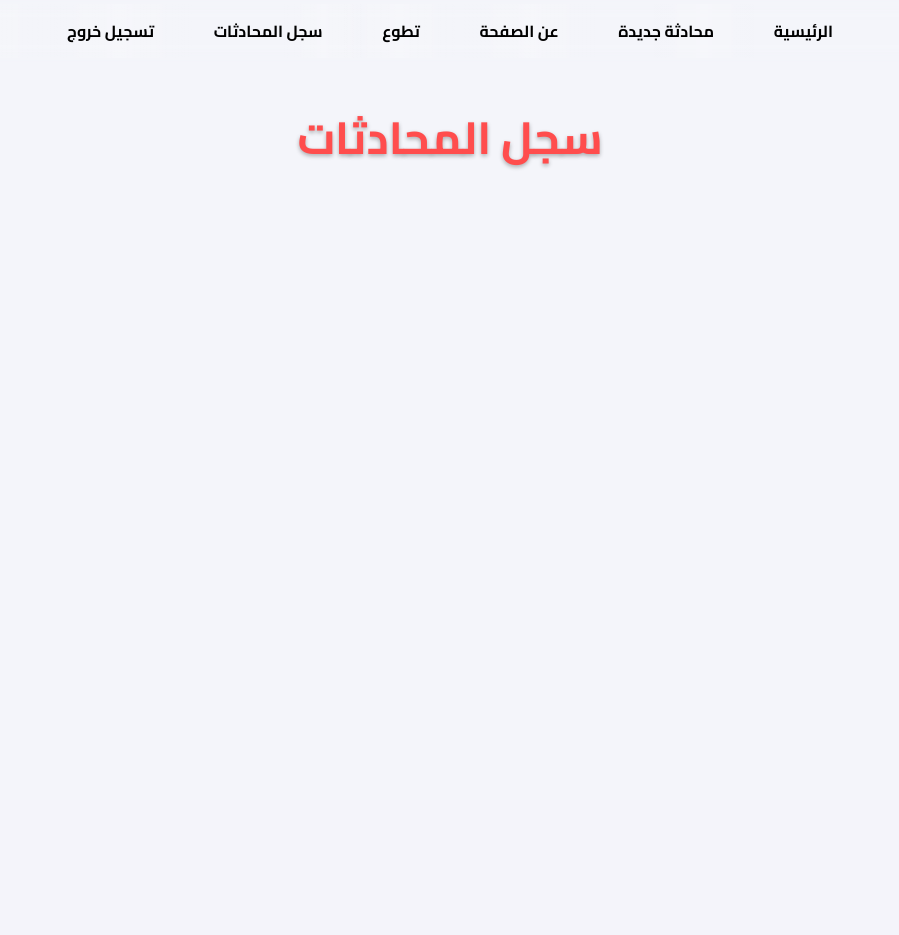
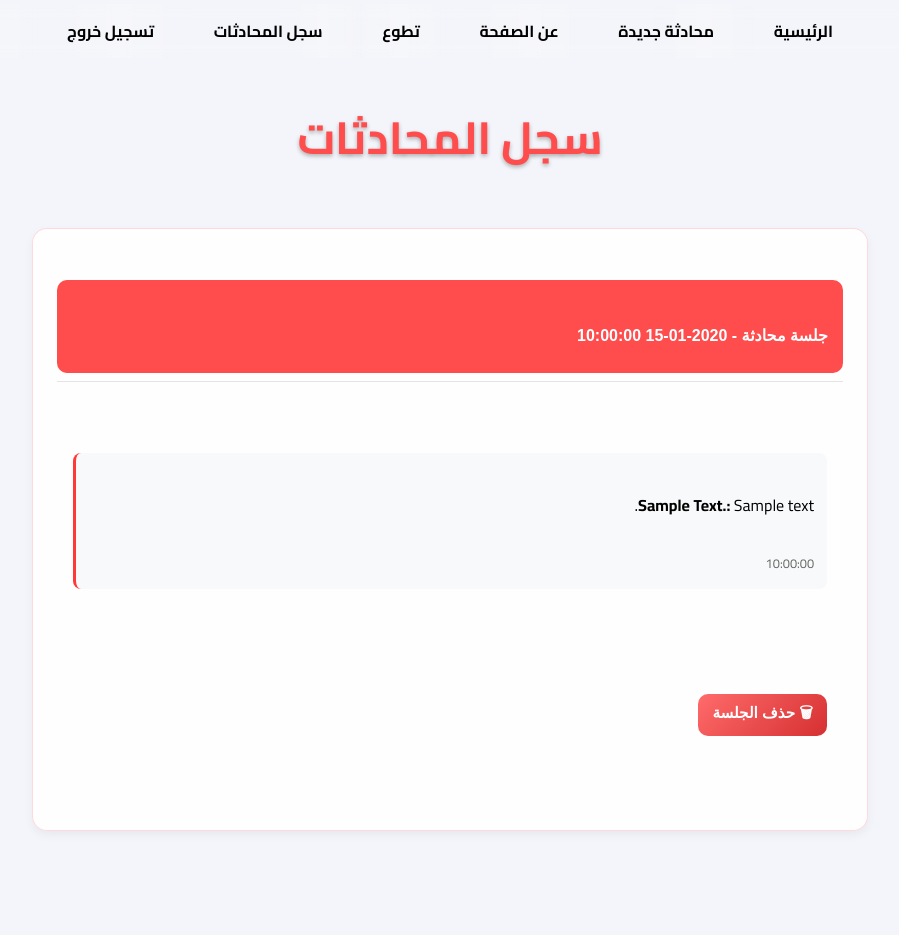
Before and after one commit to asma100/Monqez_lifesaver, a Flask app: page /history in a window 1280 px wide. Shown: the whole page, without its empty margins (190-1089 px from the left). Before the commit the page ends 169 px from the top, so only its background shows below. Run offline with Flask 3, Linux system fonts and the light colour scheme; a user stored in the database is signed in; tables that the repository leaves empty hold one stand-in row (values such as "Sample post").

Commit message:
editing  history  page

```diff
--- a/app/models.py
+++ b/app/models.py
@@ -43,7 +43,7 @@ class Volunteer(db.Model):
 class ChatHistory(db.Model):
     id = db.Column(db.Integer, primary_key=True)
     user_id = db.Column(db.Integer, db.ForeignKey('User.id'), nullable=False)
-    session_id = db.Column(db.String(50), nullable=False)  # Group conversations
+    session_id = db.Column(db.String(50), nullable=False)
     content = db.Column(db.Text, nullable=False)
     message_type = db.Column(db.String(10), nullable=False)  # 'user' or 'bot'
     timestamp = db.Column(db.DateTime, default=datetime.utcnow)
@@ -51,4 +51,4 @@ class ChatHistory(db.Model):
     user = db.relationship('User', backref='chat_history')
 
     def __repr__(self):
-        return f"<ChatHistory {self.user_id} - {self.session_id} - {self.message_type}>"
+        return f"<ChatHistory {self.user_id} - {self.session_id or 'legacy'} - {self.message_type or 'combined'}>"
--- a/app/routes.py
+++ b/app/routes.py
@@ -130,9 +130,8 @@ def chat():
     answer = None
     user_coords = session.get('user_coords')
 
-    # Start new conversation session when visiting chat page
-    if 'chat_session_id' not in session:
-        session['chat_session_id'] = str(uuid.uuid4())
+    # Always create a new conversation session when visiting chat page
+    session['chat_session_id'] = str(uuid.uuid4())
 
     print(user_coords)  # ← Get user location
 
@@ -143,30 +142,20 @@ def chat():
 
     return render_template('chatbot.html', query=query, answer=answer)
 
-@app.route('/new_chat')
-def new_chat():
-    """Start a new conversation session"""
-    session['chat_session_id'] = str(uuid.uuid4())
-    return redirect(url_for('chat'))
-
 @app.route('/history')
 @login_required
 def history():
-    # Group chats by session_id and order by timestamp
-    chats = ChatHistory.query.filter_by(user_id=current_user.id).order_by(ChatHistory.session_id, ChatHistory.timestamp).all()
+    # Get all chat history for current user
+    chats = ChatHistory.query.filter_by(user_id=current_user.id).order_by(ChatHistory.timestamp.desc()).all()
 
     # Group conversations by session_id
     conversations = {}
     for chat in chats:
-        if hasattr(chat, 'session_id'):
-            if chat.session_id not in conversations:
-                conversations[chat.session_id] = []
-            conversations[chat.session_id].append(chat)
-        else:
-            # Handle old format (before session_id was added)
-            if 'legacy' not in conversations:
-                conversations['legacy'] = []
-            conversations['legacy'].append(chat)
+        session_key = chat.session_id
+
+        if session_key not in conversations:
+            conversations[session_key] = []
+        conversations[session_key].append(chat)
 
     return render_template("history.html", conversations=conversations)
 
--- a/app/static/history.css
+++ b/app/static/history.css
@@ -173,6 +173,35 @@ body, html {
     border-top: 1px solid rgba(0, 0, 0, 0.1);
 }
 
+.message {
+    background-color: #f8f9fa;
+    padding: 0.8rem;
+    margin-bottom: 0.5rem;
+    border-radius: 8px;
+    border-left: 3px solid #ff3838;
+}
+
+.message:last-child {
+    margin-bottom: 1rem;
+}
+
+.message p {
+    margin-bottom: 0.3rem;
+    line-height: 1.5;
+}
+
+.message small {
+    color: #666;
+    font-size: 0.8rem;
+}
+
+.no-history {
+    text-align: center;
+    padding: 2rem;
+    color: #666;
+    font-style: italic;
+}
+
 
 /* Responsive */
 @media (max-width: 768px) {
--- a/app/templates/history.html
+++ b/app/templates/history.html
@@ -36,6 +36,32 @@
 </div>
 
 <div class="history-container">
+    {% if conversations %}
+        <!-- New format: Sessions with messages -->
+        {% for session_id, session_chats in conversations.items() %}
+        <div class="chat-entry">
+            <button class="collapse-toggle">
+                {% if session_id == 'legacy' %}
+                    محادثات قديمة
+                {% else %}
+                    جلسة محادثة - {{ session_chats[0].timestamp.strftime('%Y-%m-%d %H:%M:%S') }}
+                {% endif %}
+            </button>
+            <div class="chat-content">
+                {% for chat in session_chats %}
+                    <div class="message">
+                        <p><strong>{{ chat.message_type|title }}:</strong> {{ chat.content.replace('\n', '<br>') | safe }}</p>
+                        <small>{{ chat.timestamp.strftime('%H:%M:%S') }}</small>
+                    </div>
+                {% endfor %}
+                <form action="{{ url_for('delete_chat', chat_id=session_chats[0].id) }}" method="post">
+                    <button class="delete-button" type="submit">🗑 حذف الجلسة</button>
+                </form>
+            </div>
+        </div>
+        {% endfor %}
+    {% else %}
+        <!-- Old format: Individual chats -->
         {% for chat in chats %}
         <div class="chat-entry">
             <button class="collapse-toggle">
@@ -49,6 +75,13 @@
             </div>
         </div>
         {% endfor %}
+    {% endif %}
+
+    {% if not conversations and not chats %}
+        <div class="no-history">
+            <p>لا توجد محادثات محفوظة حتى الآن</p>
+        </div>
+    {% endif %}
 </div>
 <script>
   document.addEventListener("DOMContentLoaded", () => {
```
Lines whose indentation alone changed are shown as unchanged.
